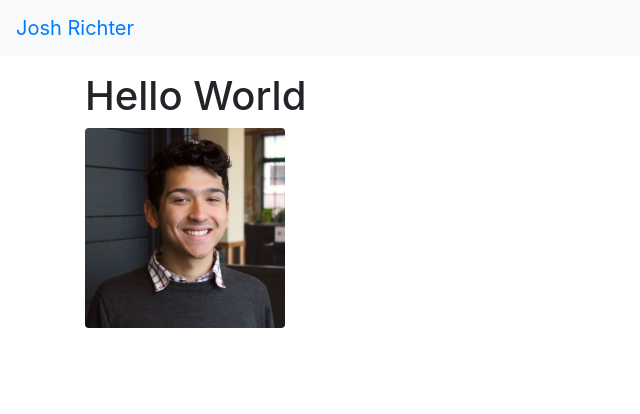
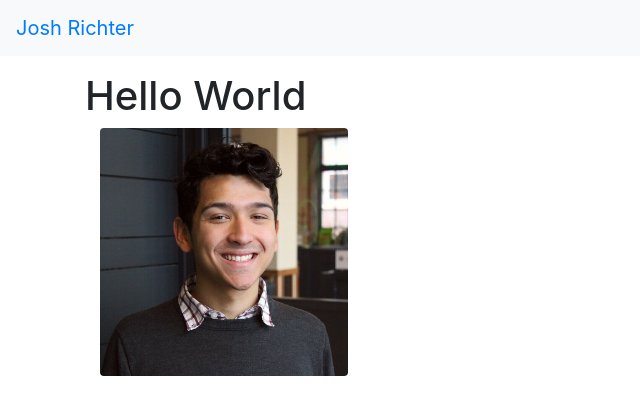
Before and after one commit to jjrmich/jjrmich.github.io, a website: page index.html in a window 1280 px wide. Shown: the whole page, without its empty margins (0-640 px from the left). Drawn offline with nearby package versions, Linux system fonts and the light colour scheme.

Commit message:
made picture scalable

```diff
--- /dev/null
+++ b/assets/main.css
@@ -0,0 +1,4 @@
+.pfp {
+  width: 100%;
+  max-width: 400px;
+}
--- a/index.html
+++ b/index.html
@@ -1,12 +1,12 @@
 <!DOCTYPE HTML>
 <html>
   <head>
-      <script src="https://code.jquery.com/jquery-3.3.1.slim.min.js" integrity="sha384-q8i/X+965DzO0rT7abK41JStQIAqVgRVzpbzo5smXKp4YfRvH+8abtTE1Pi6jizo" crossorigin="anonymous"></script>
-      <script src="https://cdnjs.cloudflare.com/ajax/libs/popper.js/1.14.7/umd/popper.min.js" integrity="sha384-UO2eT0CpHqdSJQ6hJty5KVphtPhzWj9WO1clHTMGa3JDZwrnQq4sF86dIHNDz0W1" crossorigin="anonymous"></script>
+    <script src="https://code.jquery.com/jquery-3.3.1.slim.min.js" integrity="sha384-q8i/X+965DzO0rT7abK41JStQIAqVgRVzpbzo5smXKp4YfRvH+8abtTE1Pi6jizo" crossorigin="anonymous"></script>
+    <script src="https://cdnjs.cloudflare.com/ajax/libs/popper.js/1.14.7/umd/popper.min.js" integrity="sha384-UO2eT0CpHqdSJQ6hJty5KVphtPhzWj9WO1clHTMGa3JDZwrnQq4sF86dIHNDz0W1" crossorigin="anonymous"></script>
 
-      <link rel="stylesheet" href="https://stackpath.bootstrapcdn.com/bootstrap/4.3.1/css/bootstrap.min.css" integrity="sha384-ggOyR0iXCbMQv3Xipma34MD+dH/1fQ784/j6cY/iJTQUOhcWr7x9JvoRxT2MZw1T" crossorigin="anonymous">
-      <script src="https://stackpath.bootstrapcdn.com/bootstrap/4.3.1/js/bootstrap.min.js" integrity="sha384-JjSmVgyd0p3pXB1rRibZUAYoIIy6OrQ6VrjIEaFf/nJGzIxFDsf4x0xIM+B07jRM" crossorigin="anonymous"></script>
-
+    <link rel="stylesheet" href="https://stackpath.bootstrapcdn.com/bootstrap/4.3.1/css/bootstrap.min.css" integrity="sha384-ggOyR0iXCbMQv3Xipma34MD+dH/1fQ784/j6cY/iJTQUOhcWr7x9JvoRxT2MZw1T" crossorigin="anonymous">
+    <script src="https://stackpath.bootstrapcdn.com/bootstrap/4.3.1/js/bootstrap.min.js" integrity="sha384-JjSmVgyd0p3pXB1rRibZUAYoIIy6OrQ6VrjIEaFf/nJGzIxFDsf4x0xIM+B07jRM" crossorigin="anonymous"></script>
+    <link rel="stylesheet" type="text/css" href="assets/main.css">
     <title>Josh Richter</title>
   </head>
   <body>
@@ -15,7 +15,9 @@
     </nav>
     <div class="container py-3">
       <h1>Hello World</h1>
-      <img src="assets/josh-linkedin.jpg" class="rounded float-left" width="200" height="200" alt="Josh's Picture">
+      <div class="col-md-3">
+          <img src="assets/josh-linkedin.jpg" class="rounded float-left pfp" alt="Josh's Picture">
+      </div>
     </div>
   </body>
 </html>
```
